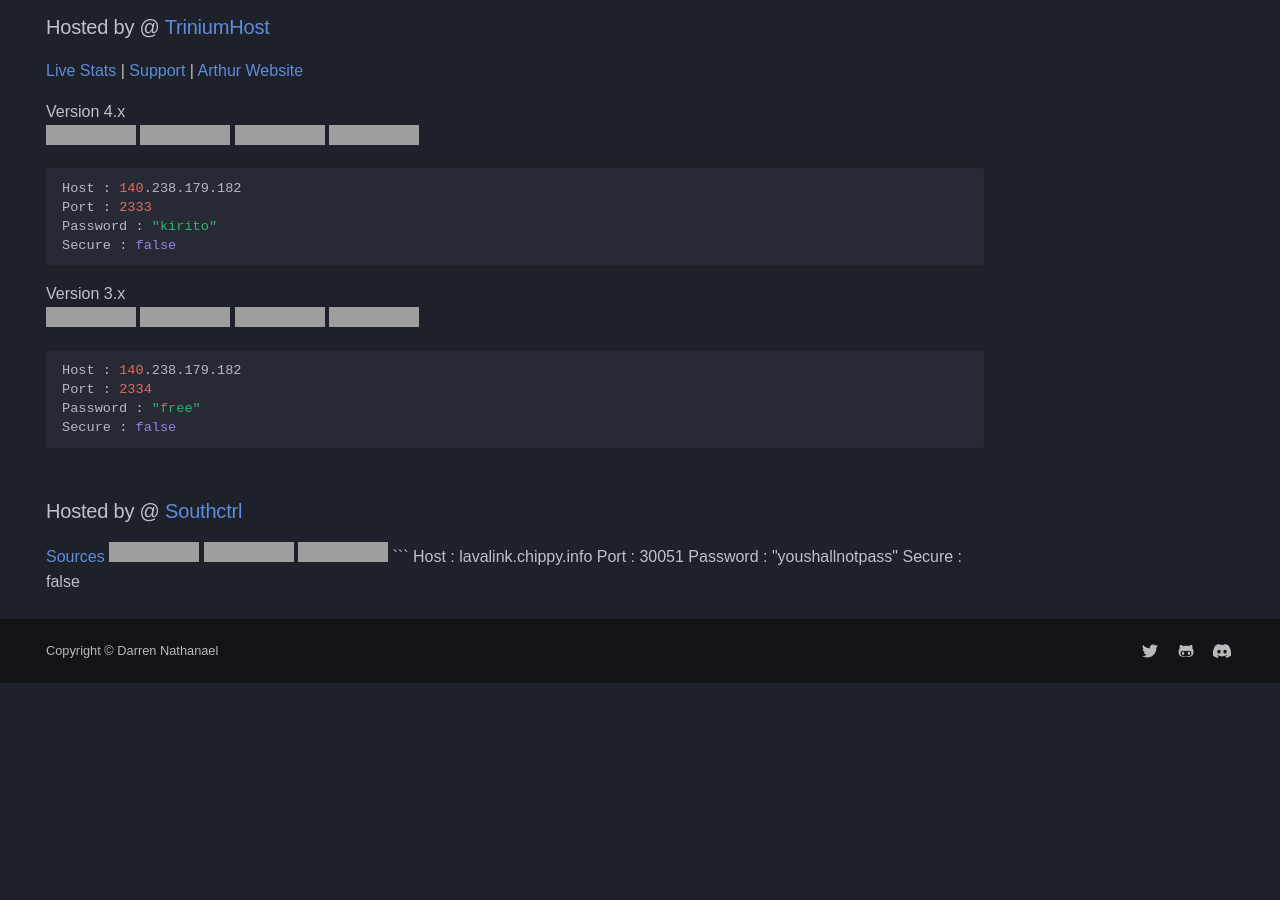
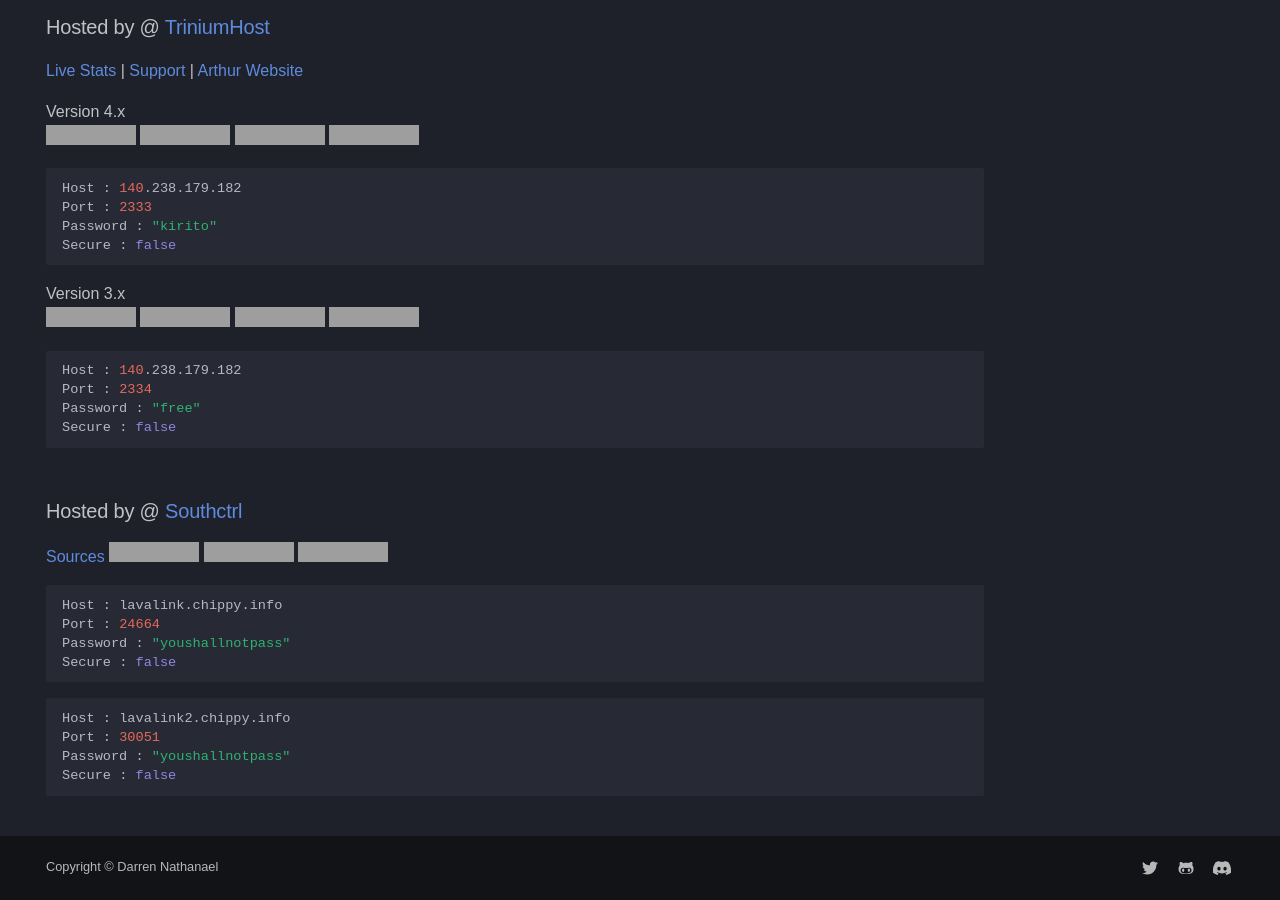
Before and after one commit to DarrenOfficial/lavalink-list, an MkDocs documentation site: the page built from docs/NoSSL/Lavalink-NonSSL.md, in a window 1280 px wide and 900 px high, scrolled down 1966 px, cut to the strip 0-900 px from the top of the window. Built offline with MkDocs 1.6.1 and Material for MkDocs 9.7.7, drawn with Linux system fonts in a browser that asks for light colours; some web fonts are replaced; comment, search, counter and statistics services are not loaded; a style sheet for code colours, icons or effects is not loaded; before the commit the page ends 2649 px from its top, so only the background shows below that; grey boxes are pictures that could not be loaded.

Commit message:
Update Lavalink-NonSSL.md

````diff
--- a/docs/NoSSL/Lavalink-NonSSL.md
+++ b/docs/NoSSL/Lavalink-NonSSL.md
@@ -110,11 +110,18 @@ Secure : false
 ```
 ### Hosted by @ [Southctrl](https://discord.com/users/1252001166703853588)
 [Sources](https://chippy.info)
-![Players](https://lavalink-list-api.ajieblogs.eu.org/lavalink-chippy-info-30051/badge/Players)
-![Status](https://lavalink-list-api.ajieblogs.eu.org/lavalink-chippy-info-30051/badge/Status)
-![Load](https://lavalink-list-api.ajieblogs.eu.org/lavalink-chippy-info-30051/badge/Load)
+![Players](https://lavalink-list-api.ajieblogs.eu.org/lavalink-chippy-info-24664/badge/Players)
+![Status](https://lavalink-list-api.ajieblogs.eu.org/lavalink-chippy-info-24664/badge/Status)
+![Load](https://lavalink-list-api.ajieblogs.eu.org/lavalink-chippy-info-24664/badge/Load)
+```bash
+Host : lavalink.chippy.info
+Port : 24664
+Password : "youshallnotpass"
+Secure : false
 ```
-Host : lavalink.chippy.info
+```bash
+Host : lavalink2.chippy.info
 Port : 30051
 Password : "youshallnotpass"
 Secure : false
+```
````
